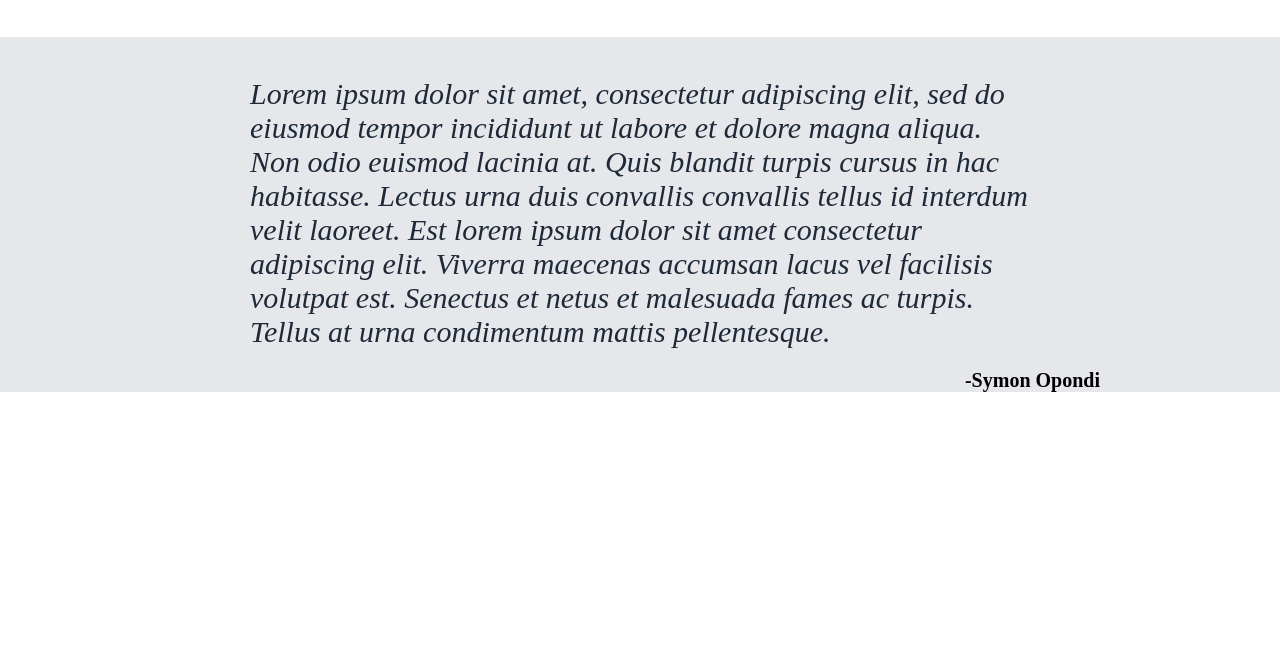
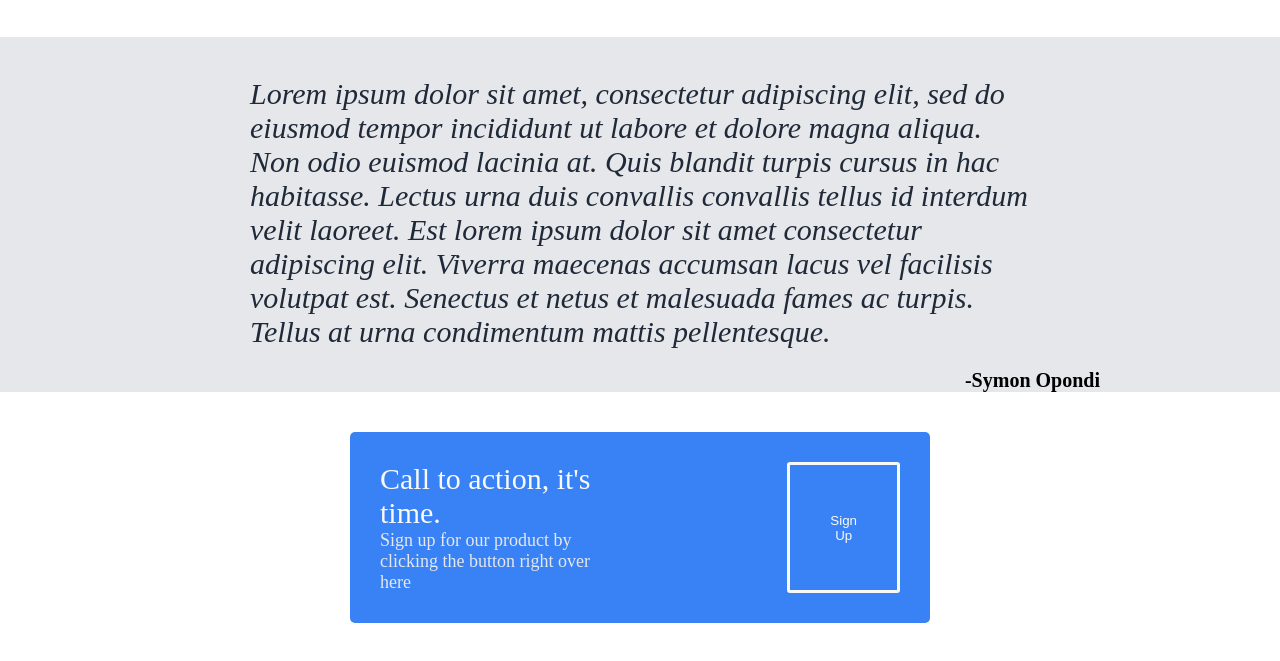
Before and after one commit to symonogwe/Flexbox-task, a plain HTML site: page index.html in a window 1280 px wide. Shown: the part 901-1562 px from the top of the page. Before the commit the page ends 1293 px from the top, so only its background shows below. Drawn offline with Linux system fonts and the light colour scheme.

Commit message:
Add call to action section, button and style

```diff
--- a/index.html
+++ b/index.html
@@ -94,5 +94,14 @@
       </div>
       <div id="quote-author">-Symon Opondi</div>
     </div>
+    <div id="action-container">
+      <div class="action-text">
+        <div class="text-action">Call to action, it's time.</div>
+        <div class="signup-text">
+          Sign up for our product by clicking the button right over here
+        </div>
+      </div>
+      <button class="action-button">Sign Up</button>
+    </div>
   </body>
 </html>
--- a/styles.css
+++ b/styles.css
@@ -123,3 +123,31 @@ body {
     margin-left: auto;
     margin-right: 180px;
 }
+
+#action-container {
+    margin: 40px 350px 40px 350px;
+    background-color: #3882F6;
+    border-radius: 5px;
+    display: flex;
+    justify-content: center;
+    gap: 190px;
+    padding: 30px;
+}
+
+.text-action {
+    color: #F9FAF8;
+    font-size: 30px;
+}
+
+.signup-text {
+    color: #E5E7EB;
+    font-size: 18px;
+}
+
+.action-button {
+    padding: 0px 40px;
+    color: #F9FAF8;
+    background-color: #3882F6;
+    border: solid #F9FAF8;
+    border-radius: 3px;
+}
```
